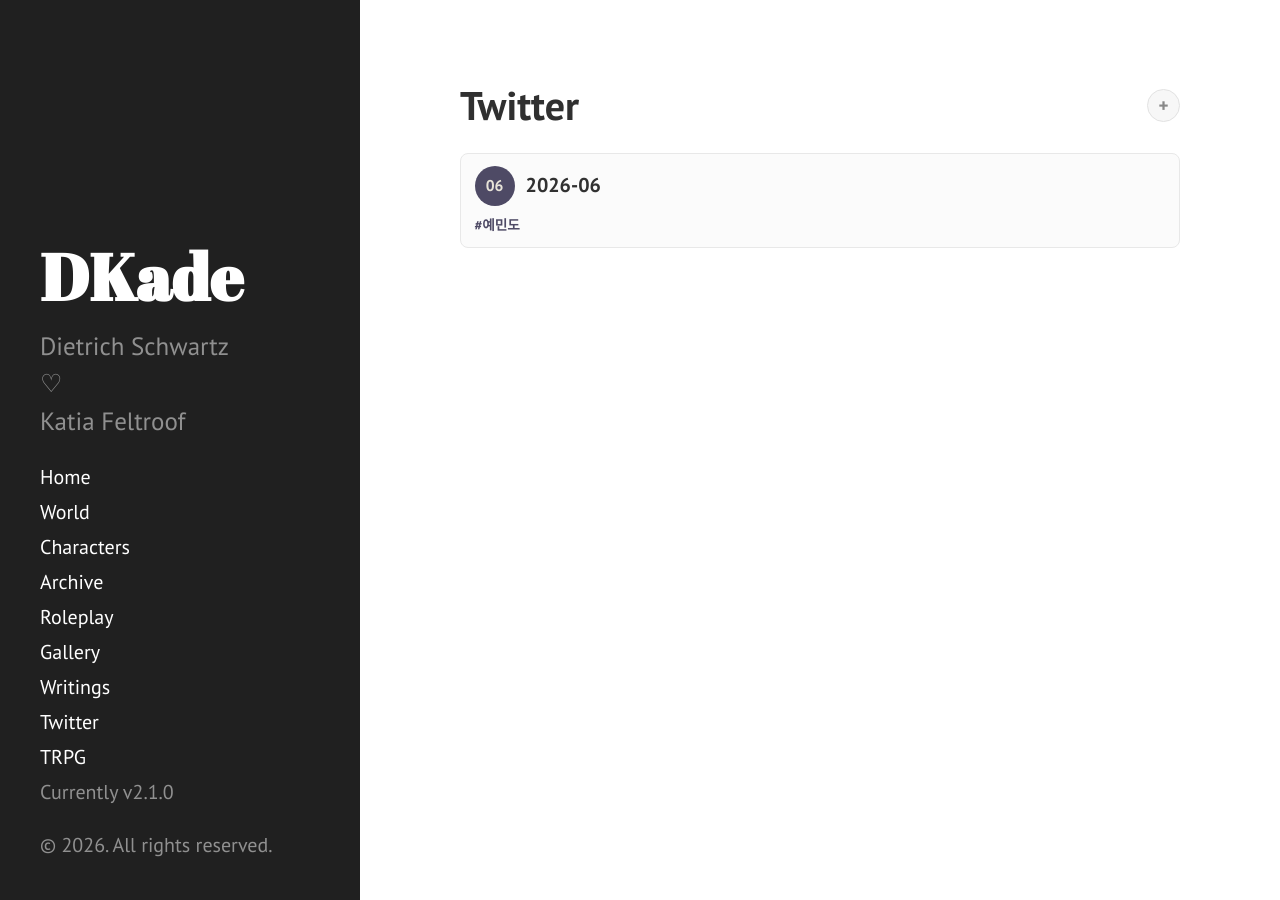
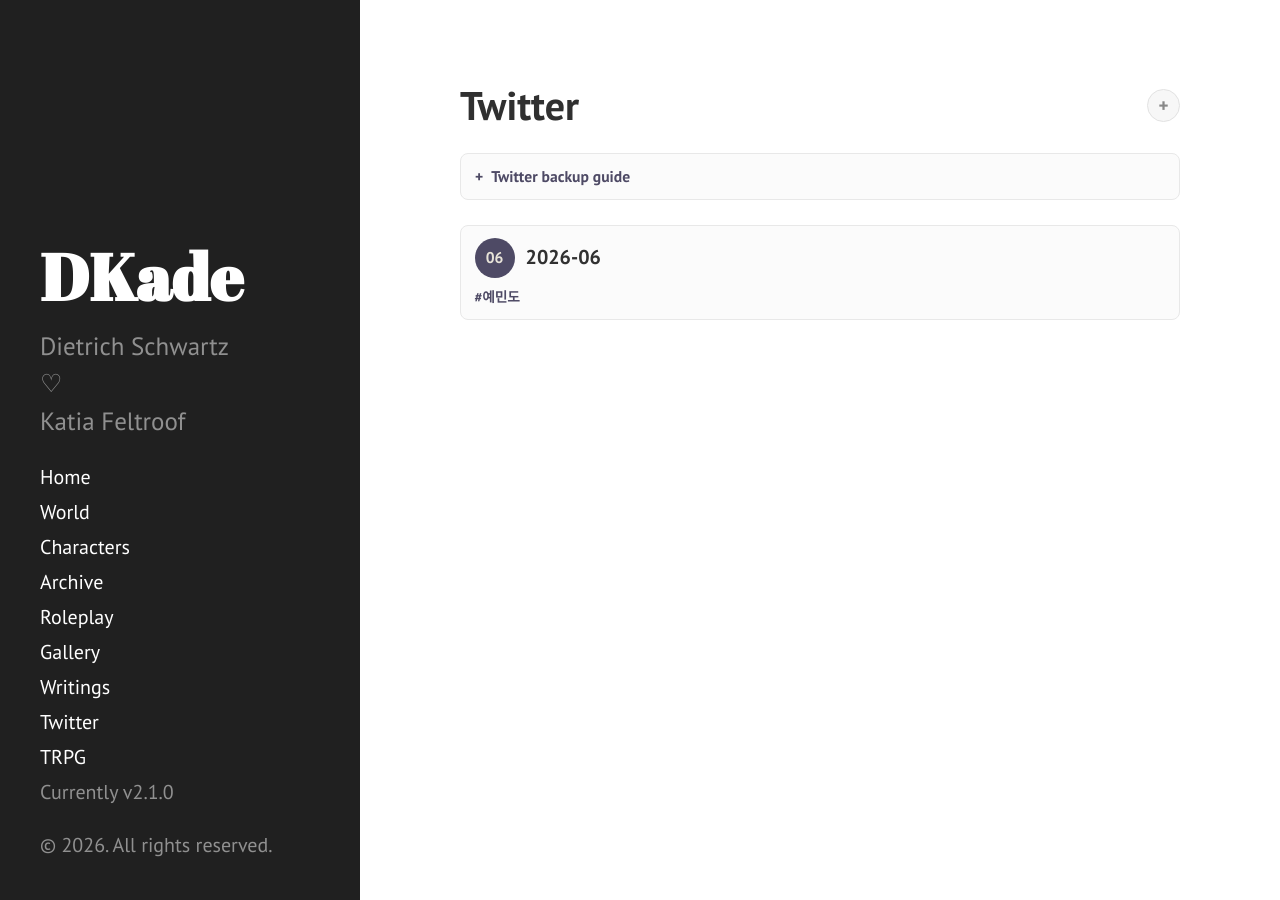
Before and after one commit to mistynocturn-design/dekade-archive, a Jekyll site: the page built from twitter/index.html, in a window 1280 px wide. Built offline with Jekyll 4.4.1, drawn with Linux system fonts in a browser that asks for light colours.

Commit message:
Add backup guide disclosures

```diff
--- a/public/css/hyde.css
+++ b/public/css/hyde.css
@@ -794,3 +794,44 @@
 .twitter-thread .twitter-note + .twitter-note {
   margin-top: .18rem;
 }
+/* Backup guide disclosure */
+.backup-guide {
+  background: #fbfbfb;
+  border: 1px solid #e8e8e8;
+  border-radius: 8px;
+  color: #4d4d4d;
+  font-size: .78rem;
+  margin: .2rem 0 1.1rem;
+  padding: .55rem .7rem;
+}
+
+.backup-guide summary {
+  color: #4e4a65;
+  cursor: pointer;
+  font-weight: 700;
+  list-style: none;
+}
+
+.backup-guide summary::-webkit-details-marker {
+  display: none;
+}
+
+.backup-guide summary::before {
+  content: "+";
+  display: inline-block;
+  margin-right: .4rem;
+  transition: transform .15s ease;
+}
+
+.backup-guide[open] summary::before {
+  transform: rotate(45deg);
+}
+
+.backup-guide ol {
+  margin: .6rem 0 .1rem 1.1rem;
+  padding: 0;
+}
+
+.backup-guide li {
+  margin-bottom: .28rem;
+}
--- a/twitter/index.html
+++ b/twitter/index.html
@@ -6,7 +6,18 @@
 <div class="twitter-page-tools">
   <a class="twitter-tool-button" href="{{ site.baseurl }}/tools/twitter-converter.html" target="_blank" rel="noopener" aria-label="Open Twitter converter" title="Open Twitter converter">+</a>
 </div>
-
+<details class="backup-guide">
+  <summary>Twitter backup guide</summary>
+  <ol>
+    <li>Copy spreadsheet columns A:F: date, author, profile image, tags, content, thread ID.</li>
+    <li>Open Twitter Archive Converter with the + button.</li>
+    <li>Check Month title, Archive sort date, Note font size, and Author styles.</li>
+    <li>Paste the rows and convert.</li>
+    <li>Paste the full output into _twitter/YYYY-MM.md.</li>
+    <li>Put profile images in assets/twitter/YYYY-MM/ and match the spreadsheet paths.</li>
+    <li>Commit and push with GitHub Desktop.</li>
+  </ol>
+</details>
 <div class="twitter-index">
   {% assign months = site.twitter | sort: "date" | reverse %}
   {% for month in months %}
```
Also changed, not shown: archive/index.html (+11 -1 lines).
